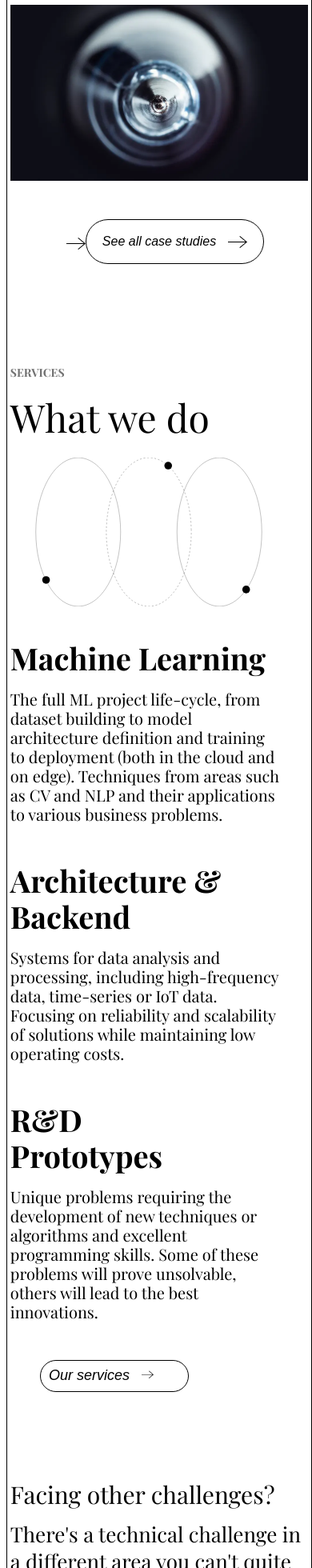
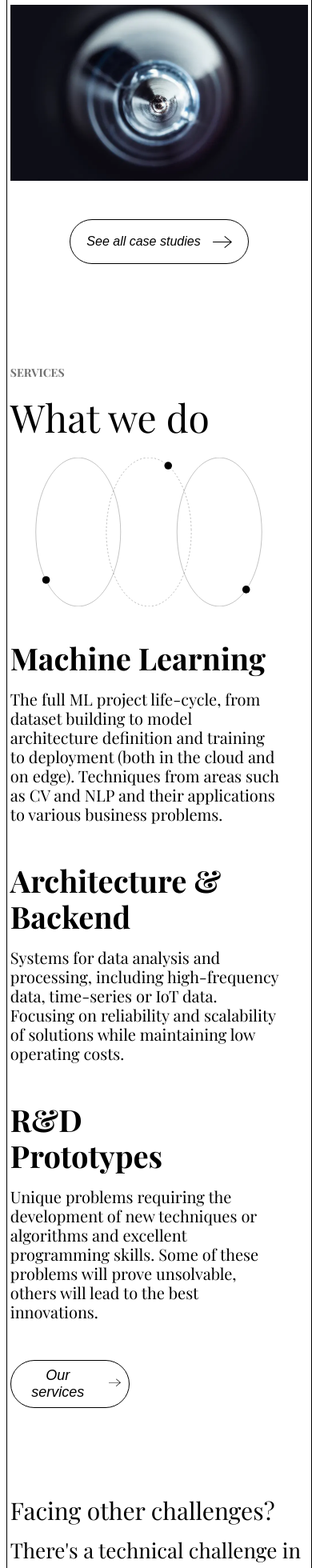
Before and after one commit to Shubham-SumFactor/project-sparkbit, a Next.js app: page / in a window 390 px wide. Shown: the part 1711-3671 px from the top of the page at 80% size. Built offline with nearby package versions, Linux system fonts and the light colour scheme; a web font is replaced by a local one.

Commit message:
css for mobile screen added for buttons

```diff
--- a/pages/index.tsx
+++ b/pages/index.tsx
@@ -139,7 +139,7 @@ export default function Home() {
                 <span className={styles.readThisButton}>
                   Read this case
                 </span>
-                <span style={{ alignSelf: 'center', alignItems: "center", marginLeft: '15px', paddingBottom: "5px" }}>
+                <span className={styles.readThisButtonArrow} style={{ alignSelf: 'center', alignItems: "center", marginLeft: '15px', paddingBottom: "5px" }}>
                   <img src="/rightArrow.svg" alt="whatwedo" height="1px" width='1px' />
                 </span>
               </div>
--- a/styles/Home.module.css
+++ b/styles/Home.module.css
@@ -540,6 +540,9 @@
   .readThisButton {
     display: none;
   }
+  .readThisButtonArrow {
+    display: none;
+  }
 
   .serviceButton {
     align-self: center;
@@ -655,5 +658,12 @@
     margin-bottom: 0;
   }
 
+  .serviceButton2{
+    align-self: flex-start;
+    margin-left: 0%;
+    width: 40%;
+
+  }
+
   /* our strength ends */
 }
```
